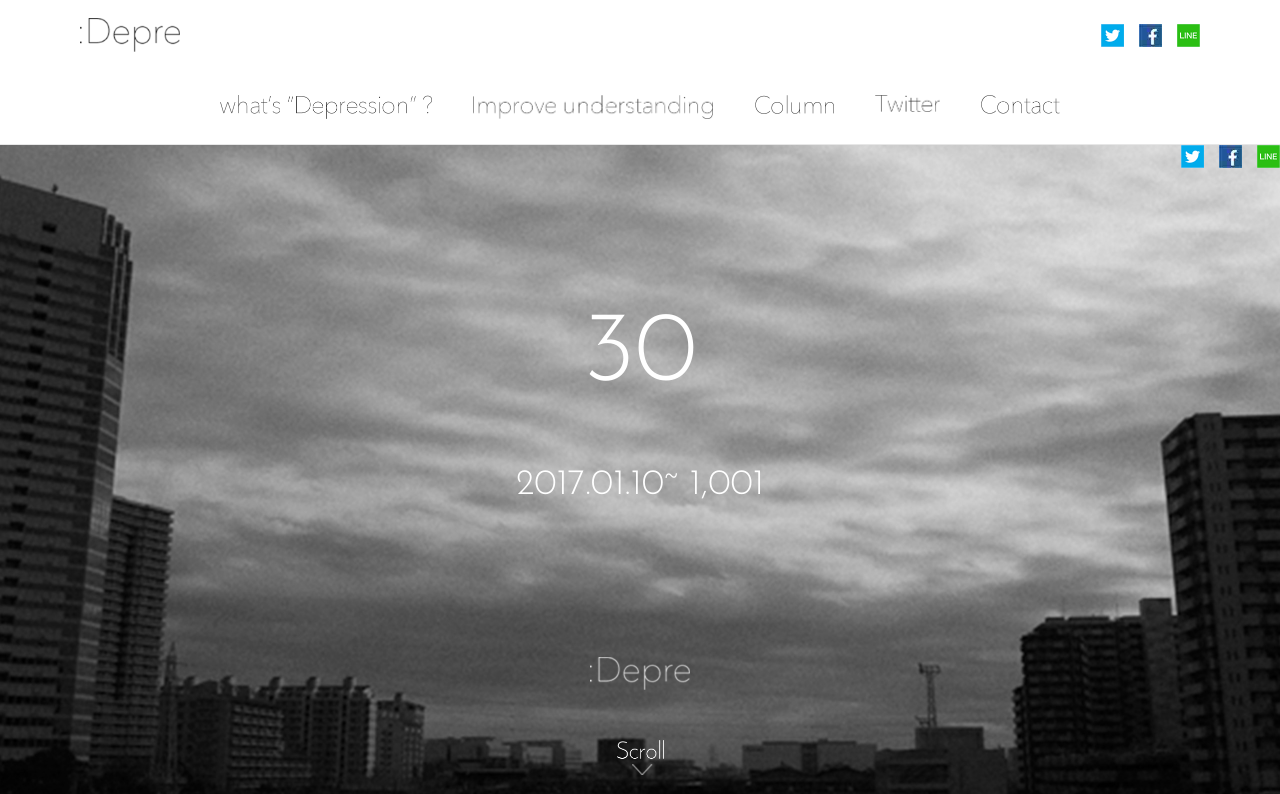
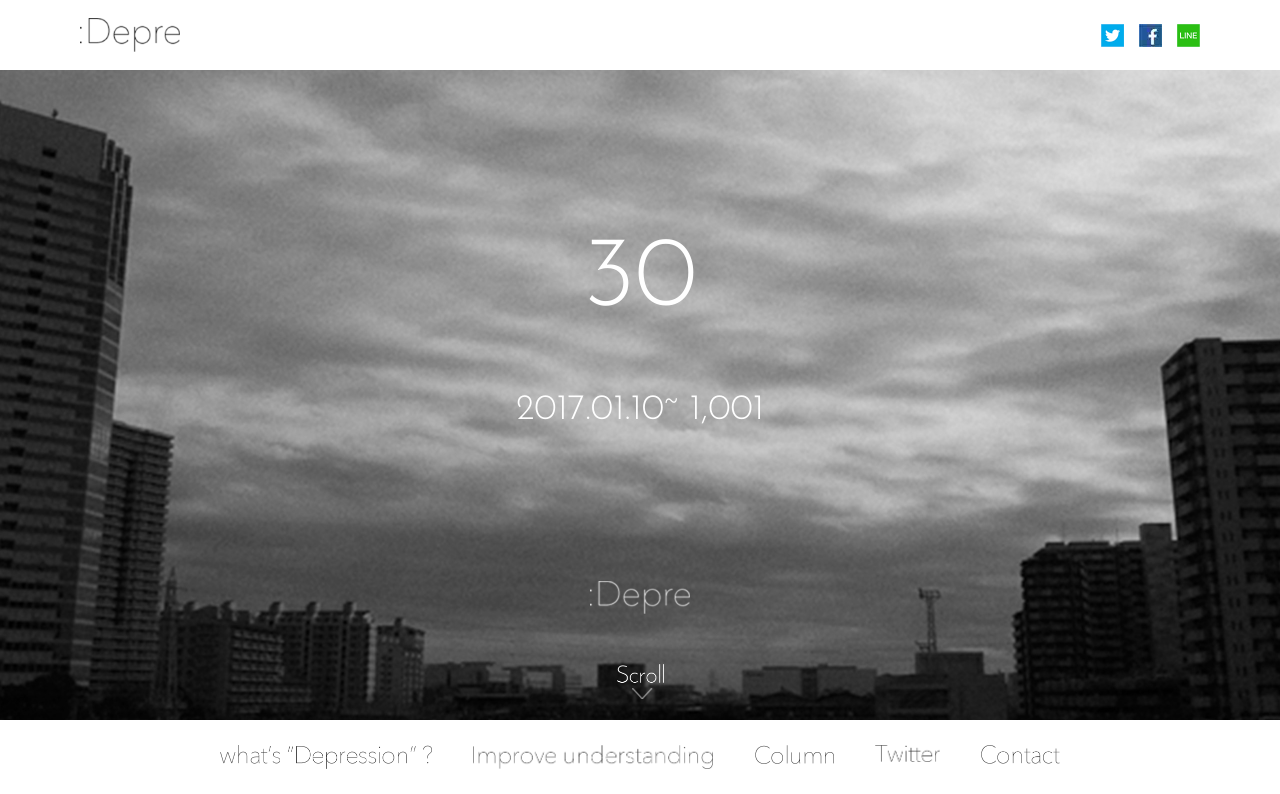
Before and after one commit to shimoyama-tomoaki/depre, a PHP site: page / in a window 1280 px wide. Shown: the top 794 px of the page. Run offline with PHP 8.4, Linux system fonts and the light colour scheme; some libraries are stand-ins or nearby versions.

Commit message:
[fix] PC版での表示崩れを修正

```diff
--- a/style/top.css
+++ b/style/top.css
@@ -76,6 +76,10 @@ a:hover {
  * header--sm
  * ========================*/
 .header--sm {
+  display: none;
+}
+
+.header--sm__menu {
   display: none;
 }
 
```
